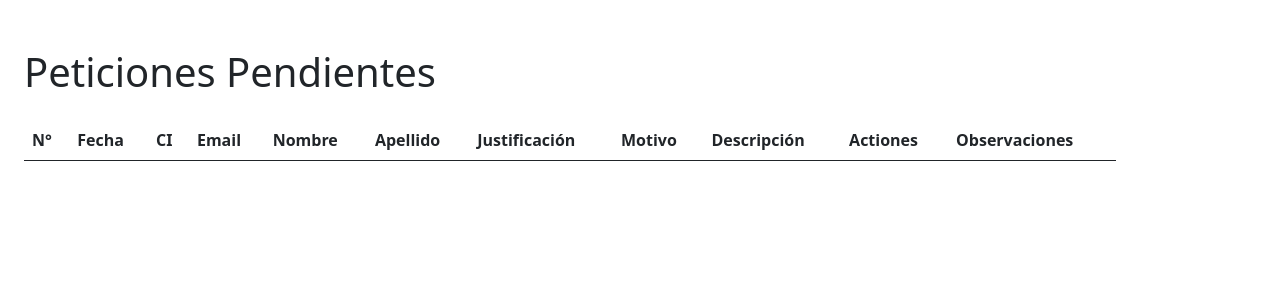
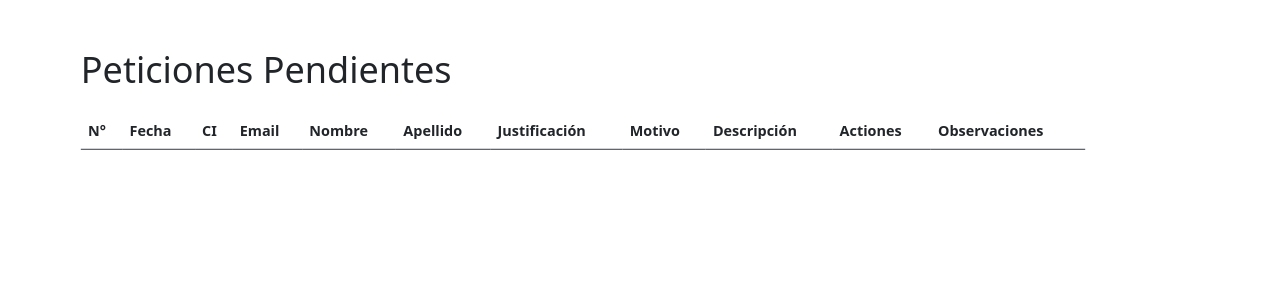
Before and after one commit to Hinf1nity/licencias-imt, a Django app: page /cidimec/licencias-imt/gestion/ in a window 1280 px wide. Shown: the part 238-538 px from the top of the page. Run offline with Django 4.2, Linux system fonts and the light colour scheme; the visitor is signed in with stand-in values (Sample User, id 1); data that the repository does not hold is empty.

Commit message:
Update gestion estetica

```diff
--- a/gestion/templates/petitions/petition_list.html
+++ b/gestion/templates/petitions/petition_list.html
@@ -29,8 +29,7 @@
             </ul>
         </div>
     </nav>
-    <div class="container" style="margin-left: 0 !important;">
-        <div class="container mt-5">
+    <div style="transform: scale(0.9); transform-origin: 0 0;" class="container mt-5">
         <h1 class="mb-4">Peticiones Pendientes</h1>
         <table class="table">
             <thead>
@@ -195,7 +194,6 @@
             });
         </script>
     </div>
-    </div>
 </body>
 
 </html>
```
Lines whose indentation alone changed are shown as unchanged.
